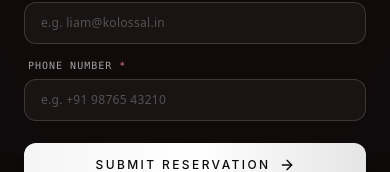
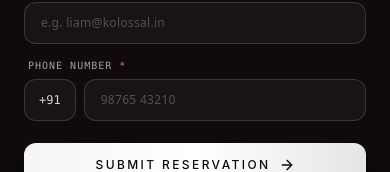
Before and after one commit to Sukhman369/kolossal, a Next.js app: page /early in a window 390 px wide. Shown: the part 426-598 px from the top of the page. Built offline with nearby package versions, Linux system fonts and the light colour scheme; no server answers.

Commit message:
feat: add pre-filled +91 country code prefix box to mobile number input

```diff
--- a/src/app/early/page.tsx
+++ b/src/app/early/page.tsx
@@ -43,11 +43,17 @@ export default function EarlyAccessPage() {
 
     setIsLoading(true);
 
+    const rawPhone = formData.phone.trim();
+    const formattedPhone = rawPhone.startsWith('+') ? rawPhone : `+91 ${rawPhone}`;
+
     try {
       const res = await fetch('/api/early', {
         method: 'POST',
         headers: { 'Content-Type': 'application/json' },
-        body: JSON.stringify(formData),
+        body: JSON.stringify({
+          ...formData,
+          phone: formattedPhone,
+        }),
       });
 
       const data = await res.json();
@@ -137,15 +143,20 @@ export default function EarlyAccessPage() {
                 <label className="block text-[10px] font-mono uppercase tracking-widest text-neutral-400 mb-1.5 pl-1">
                   Phone Number <span className="text-[#e06d84]">*</span>
                 </label>
+                <div className="flex items-center space-x-2">
+                  <div className="flex items-center justify-center bg-white/[0.04] border border-white/15 rounded-xl px-3.5 py-3 text-xs sm:text-sm font-mono font-medium text-neutral-300 select-none">
+                    +91
+                  </div>
                   <input
                     type="tel"
                     value={formData.phone}
                     onChange={(e) => setFormData({ ...formData, phone: e.target.value })}
-                  placeholder="e.g. +91 98765 43210"
+                    placeholder="98765 43210"
                     disabled={isLoading}
-                  className="w-full bg-white/[0.04] hover:bg-white/[0.06] focus:bg-white/[0.08] border border-white/15 focus:border-[#851830] focus:ring-1 focus:ring-[#851830]/30 rounded-xl px-4 py-3 text-xs sm:text-sm font-sans tracking-wide text-white placeholder:text-neutral-600 focus:outline-none transition-all duration-200 disabled:opacity-50"
+                    className="flex-1 bg-white/[0.04] hover:bg-white/[0.06] focus:bg-white/[0.08] border border-white/15 focus:border-[#851830] focus:ring-1 focus:ring-[#851830]/30 rounded-xl px-4 py-3 text-xs sm:text-sm font-sans tracking-wide text-white placeholder:text-neutral-600 focus:outline-none transition-all duration-200 disabled:opacity-50"
                     required
                   />
+                </div>
               </div>
 
               {errorMsg && (
```
Lines whose indentation alone changed are shown as unchanged.
